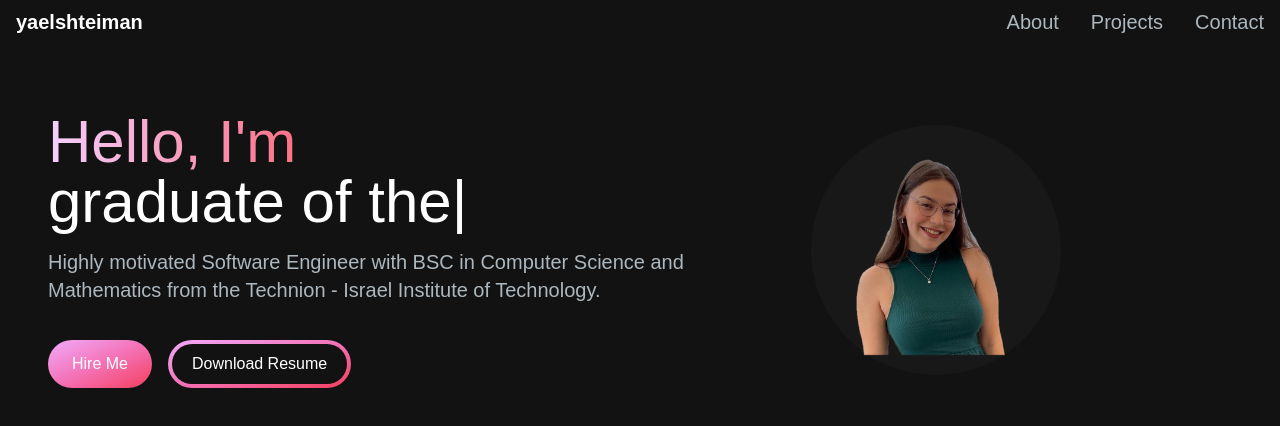
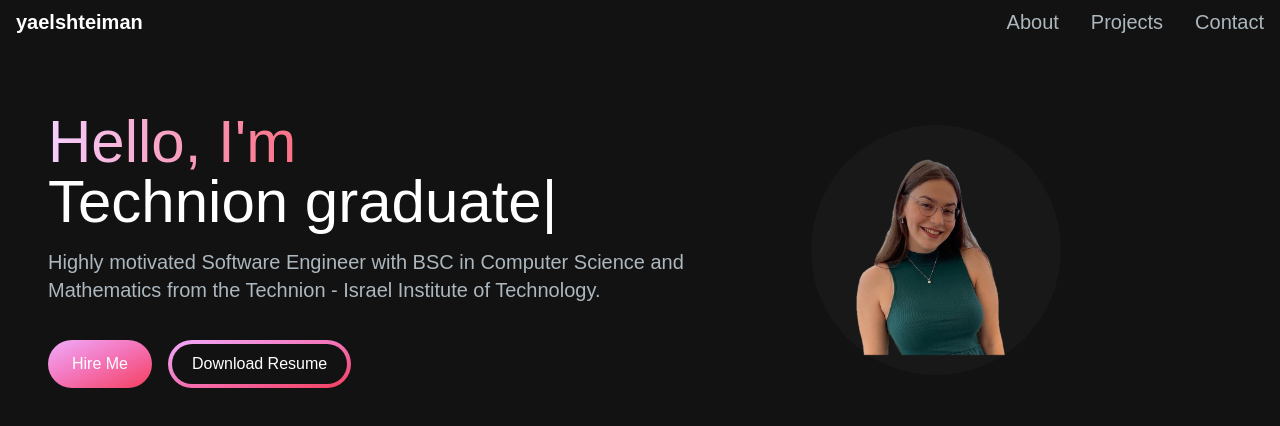
Before and after one commit to yaelshteiman/portfolio, a Next.js app: page / in a window 1280 px wide. Shown: the top 426 px of the page. Built offline with nearby package versions, Linux system fonts and the light colour scheme.

Commit message:
type animation fixes

```diff
--- a/app/components/HeroSection.jsx
+++ b/app/components/HeroSection.jsx
@@ -10,16 +10,16 @@ const HeroSection = () => {
                 <div className="col-span-7 place-self-center text-center sm:text-left">
                     <h1 className="text-white mb-4 text-4xl sm:text-5xl lg:text-6xl font-exterabold">
                         <span className="text-transparent bg-clip-text bg-gradient-to-r from-fuchsia-200 to-rose-400">
-                            Hello, I&#39;m{" "}
+                            Hello, I&apos;m{" "}
                         </span>
                         <br></br>
                         <TypeAnimation
                             sequence={[
                                 'Yael',
                                 1000,
-                                'Junior Software Engineer',
+                                'Software Engineer',
                                 1000,
-                                'graduate of the Technion',
+                                'Technion graduate',
                                 1000
                             ]}
                             wrapper="span"
```
